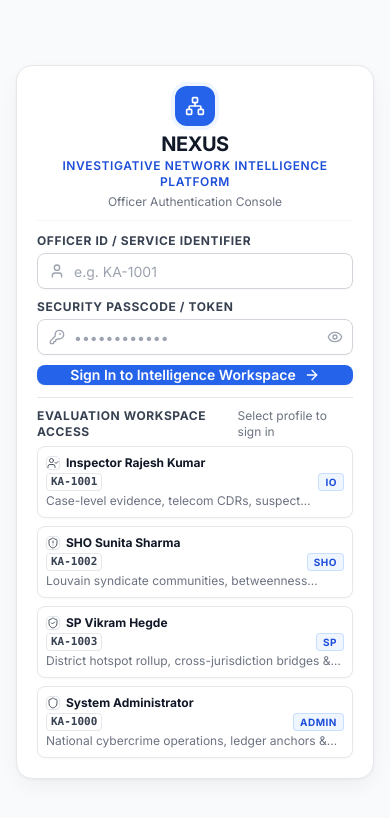
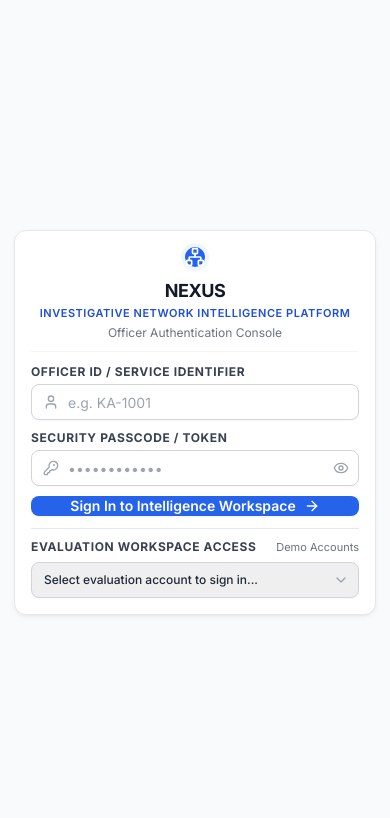
Before and after one commit to acchasujal/Nexus, a React (Vite) app in the folder frontend/: page /login in a window 390 px wide. Shown: the top 818 px of the page. Built offline with nearby package versions, Linux system fonts and the light colour scheme.

Commit message:
feat(auth): convert evaluation accounts to dropdown and tune mobile layout

```diff
--- a/frontend/src/pages/Login.tsx
+++ b/frontend/src/pages/Login.tsx
@@ -15,6 +15,7 @@ import {
   AlertCircle,
   KeyRound,
   ArrowRight,
+  ChevronDown,
 } from 'lucide-react'
 
 interface OfficerProfile {
@@ -128,25 +129,25 @@ export default function Login() {
   }
 
   return (
-    <div className="h-screen max-h-screen flex flex-col justify-center items-center bg-neutral-50 text-neutral-800 selection:bg-blue-100 selection:text-blue-900 p-4 sm:p-6 overflow-y-auto lg:overflow-hidden">
+    <div className="min-h-screen min-h-[100dvh] flex flex-col justify-center items-center bg-neutral-50 text-neutral-800 selection:bg-blue-100 selection:text-blue-900 px-3.5 py-4 sm:p-6 overflow-y-auto">
       {/* Main Container — Purely Centered Authentication Console */}
-      <main className="w-full max-w-[420px] mx-auto flex flex-col items-center">
+      <main className="w-full max-w-[390px] sm:max-w-[420px] mx-auto flex flex-col items-center my-auto">
         {/* Authentication Console Card */}
         <div
           role="region"
           aria-label="Officer Authentication Form"
-          className="w-full rounded-2xl border border-neutral-200/80 bg-white p-5 sm:p-6 shadow-[0_1px_3px_0_rgb(0_0_0_/_0.04),0_8px_24px_-4px_rgb(0_0_0_/_0.06)] space-y-3"
+          className="w-full rounded-xl sm:rounded-2xl border border-neutral-200/80 bg-white p-4 sm:p-6 shadow-sm sm:shadow-[0_1px_3px_0_rgb(0_0_0_/_0.04),0_8px_24px_-4px_rgb(0_0_0_/_0.06)] space-y-3 sm:space-y-3.5"
         >
           {/* Integrated Brand Emblem & Title */}
           <div className="text-center pb-2.5 border-b border-neutral-100 space-y-1">
-            <div className="mx-auto inline-flex h-10 w-10 items-center justify-center rounded-xl bg-blue-600 text-white shadow-xs ring-4 ring-blue-50">
+            <div className="mx-auto inline-flex h-9.5 w-9.5 sm:h-10 sm:w-10 items-center justify-center rounded-xl bg-blue-600 text-white shadow-xs ring-4 ring-blue-50">
               <Network className="h-5 w-5" />
             </div>
             <div>
-              <h1 className="text-xl font-bold tracking-tight text-neutral-900">
+              <h1 className="text-lg sm:text-xl font-bold tracking-tight text-neutral-900">
                 NEXUS
               </h1>
-              <p className="text-xs font-semibold uppercase tracking-wider text-blue-700">
+              <p className="text-[11px] sm:text-xs font-semibold uppercase tracking-wider text-blue-700">
                 Investigative Network Intelligence Platform
               </p>
             </div>
@@ -154,7 +155,6 @@ export default function Login() {
               Officer Authentication Console
             </p>
           </div>
-
 
           {/* Error Alert */}
           {errorMessage && (
@@ -172,7 +172,7 @@ export default function Login() {
           )}
 
           {/* Login Form */}
-          <form onSubmit={(e) => handleSubmit(e)} className="space-y-2.5">
+          <form onSubmit={(e) => handleSubmit(e)} className="space-y-2.5 sm:space-y-3">
             <div>
               <label
                 htmlFor="officer-id-input"
@@ -254,54 +254,49 @@ export default function Login() {
             </button>
           </form>
 
-          {/* Authorized Officer Fast-Select Duty Profiles */}
+          {/* Authorized Officer Fast-Select Duty Profiles Dropdown */}
           <div className="border-t border-neutral-200/90 pt-2.5 space-y-1.5">
             <div className="flex items-center justify-between">
-              <span className="text-xs font-bold uppercase tracking-wider text-neutral-700">
+              <label
+                htmlFor="evaluation-profile-select"
+                className="text-xs font-bold uppercase tracking-wider text-neutral-700 cursor-pointer"
+              >
                 Evaluation Workspace Access
-              </span>
-              <span className="text-xs text-neutral-500">
-                Select profile to sign in
+              </label>
+              <span className="text-[11px] text-neutral-500">
+                Demo Accounts
               </span>
             </div>
 
-            <div className="grid grid-cols-1 sm:grid-cols-2 gap-2">
-              {AUTHORIZED_OFFICERS.map((officer) => {
-                const Icon = officer.icon
-                return (
-                  <button
+            <div className="relative">
+              <select
+                id="evaluation-profile-select"
+                aria-label="Evaluation Workspace Access"
+                value=""
+                onChange={(e) => {
+                  const officer = AUTHORIZED_OFFICERS.find((o) => o.id === e.target.value)
+                  if (officer) handleSelectOfficer(officer)
+                }}
+                disabled={isLoading}
+                className="w-full h-9 sm:h-9.5 rounded-lg border border-neutral-300 bg-neutral-50/70 hover:bg-white focus:bg-white pl-3 pr-8 text-xs sm:text-sm font-medium text-neutral-800 focus:outline-none focus:border-blue-600 focus:ring-2 focus:ring-blue-600/15 transition-all shadow-2xs appearance-none cursor-pointer disabled:bg-neutral-100 disabled:cursor-not-allowed"
+              >
+                <option value="" disabled>
+                  Select evaluation account to sign in...
+                </option>
+                {AUTHORIZED_OFFICERS.map((officer) => (
+                  <option
                     key={officer.id}
-                    type="button"
+                    value={officer.id}
                     onClick={() => handleSelectOfficer(officer)}
-                    disabled={isLoading}
-                    className="group flex flex-col items-start p-2 rounded-lg border border-neutral-200 bg-neutral-50/70 hover:bg-blue-50/40 hover:border-blue-300 active:scale-[0.98] text-left transition-[background-color,border-color,transform,box-shadow] duration-150 ease-out cursor-pointer disabled:opacity-50 shadow-2xs"
                     data-testid={`demo-officer-${officer.role.toLowerCase()}`}
-                    aria-label={`Authenticate as ${officer.name} (${officer.role})`}
                   >
-                    <div className="flex items-center gap-1.5 w-full mb-0.5">
-                      <div className="flex h-5.5 w-5.5 shrink-0 items-center justify-center rounded bg-white border border-neutral-200 text-neutral-600 group-hover:text-blue-600 group-hover:border-blue-200 shadow-2xs transition-colors duration-150">
-                        <Icon className="h-3 w-3" />
-                      </div>
-                      <div className="min-w-0 flex-1">
-                        <span className="text-xs font-bold text-neutral-900 group-hover:text-blue-900 truncate block transition-colors duration-150">
-                          {officer.name}
-                        </span>
-                      </div>
-                    </div>
-                    <div className="flex items-center justify-between w-full text-xs text-neutral-500">
-                      <span className="font-mono text-[11px] font-semibold text-neutral-700 bg-neutral-200/80 px-1 py-0.2 rounded border border-neutral-300/80">
-                        {officer.badge}
-                      </span>
-                      <span className="text-blue-700 bg-blue-50 border border-blue-200/80 px-1.5 py-0.2 rounded text-[10px] font-bold uppercase tracking-wider">
-                        {officer.role}
-                      </span>
-                    </div>
-                    <p className="text-xs text-neutral-500 line-clamp-1 mt-0.5">
-                      {officer.scope}
-                    </p>
-                  </button>
-                )
-              })}
+                    {officer.name} ({officer.role}) · {officer.badge}
+                  </option>
+                ))}
+              </select>
+              <div className="pointer-events-none absolute inset-y-0 right-0 flex items-center pr-2.5 text-neutral-400">
+                <ChevronDown className="h-4 w-4" />
+              </div>
             </div>
           </div>
 
```
